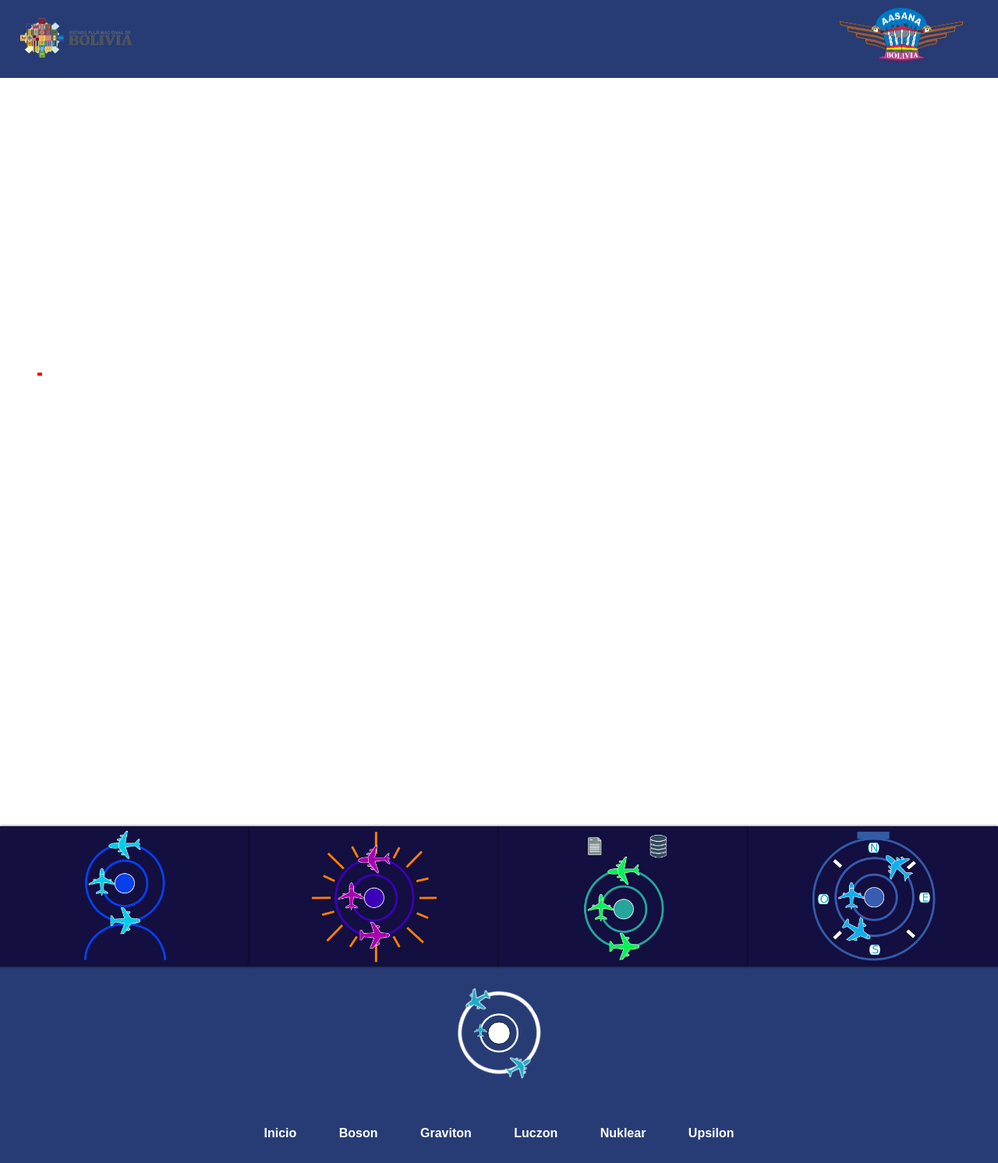
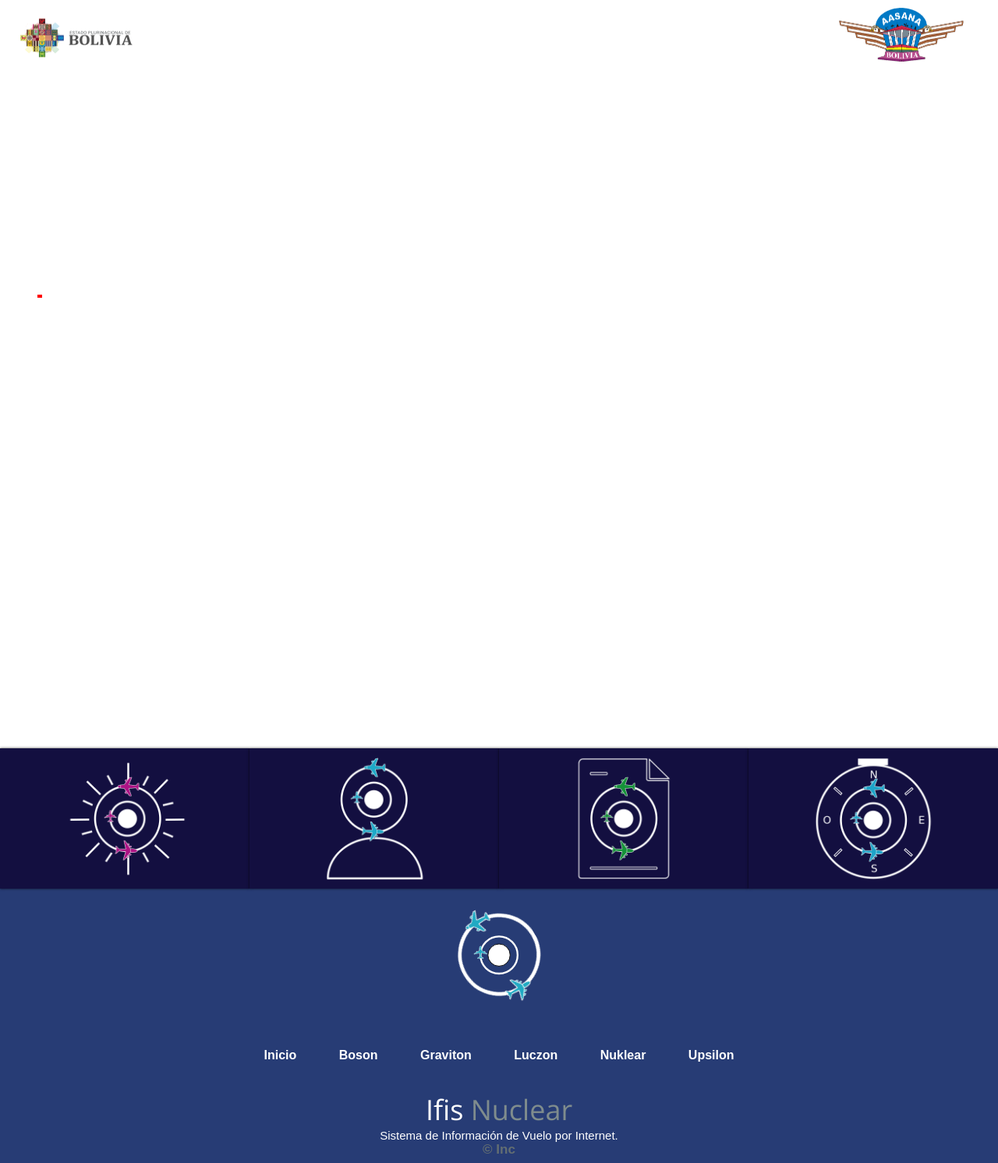
Before and after one commit to caeltarifa/appNuklearIfis, a plain HTML site: page index.html in a window 1280 px wide. Shown: the top 1492 px of the page at 78% size. Drawn offline with nearby package versions, Linux system fonts and the light colour scheme; a script that the page names is missing.

Commit message:
version_6

```diff
--- a/css/estilo.css
+++ b/css/estilo.css
@@ -15,11 +15,11 @@
 }
 .loader__page .loader .inicial__uno{
   width: 135px;
-  -webkit-animation: animacion_inicial_uno 3s infinite linear;
+  -webkit-animation: animacion_inicial_uno 2s infinite linear;
 }
 .loader__page .loader .inicial__dos{
   width: 250px;
-  -webkit-animation: animacion_inicial_dos 8s infinite linear;
+  -webkit-animation: animacion_inicial_dos 2s infinite linear;
   z-index: 20;
 }
 .loader__page .loader .inicial__tres{
@@ -44,12 +44,12 @@
 }
 .loader__page .loader .loader__parpadeo{
 	animation-name: parpadeo;
-	animation-duration: 10s;
+	animation-duration: 20s;
 	animation-timing-function: linear;
 	animation-iteration-count: infinite;
 
 	-webkit-animation-name:parpadeo;
-	-webkit-animation-duration: 10s;
+	-webkit-animation-duration: 20s;
 	-webkit-animation-timing-function: linear;
 	-webkit-animation-iteration-count: infinite;
 }
@@ -90,7 +90,8 @@
 header{
   width: 100%;
   overflow: hidden;
-  background: #273c75;
+  background: transparent;
+  position: fixed;
 }
 .wrapper{
   width: 95%;
--- a/index.html
+++ b/index.html
@@ -35,7 +35,7 @@
 			<div class="contenedor-imagenes">
 
 				<div class="imagen">
-					<img src="img/galeria/imagen4.png" alt="imagen_2">
+					<img src="img/galeria/logo__1.png" alt="imagen_2">
 					<div class="overlay">
 						<h2>App Boson</h2>
 						<p>Sistema de informacion en la gestion de recursos humanos.</p>
@@ -43,7 +43,7 @@
 				</div>
 
 				<div class="imagen">
-					<img src="img/galeria/imagen3.png" alt="imagen_3">
+					<img src="img/galeria/logo__2.png" alt="imagen_3">
 					<div class="overlay">
 						<h2>App Graviton</h2>
 						<p>Sistema distribuido de monitoreo meteorologico aeronautico.</p>
@@ -51,7 +51,7 @@
 				</div>
 
 				<div class="imagen">
-					<img src="img/galeria/imagen5.png" alt="imagen_4">
+					<img src="img/galeria/logo__3.png" alt="imagen_4">
 					<div class="overlay">
 						<h2>App Luczon</h2>
 						<p>Sistema distribuido de plan de vuelo presentado.</p>
@@ -59,7 +59,7 @@
 				</div>
 
 				<div class="imagen">
-					<img src="img/galeria/imagen6.png" alt="imagen_5">
+					<img src="img/galeria/logo__4.png" alt="imagen_5">
 					<div class="overlay">
 						<h2>App Upsilon</h2>
 						<p>Sistema distribuido de gestion de informacion aeronautica.</p>
```
Also changed, not shown: img/galeria/logo__1.png (added), img/galeria/logo__2.png (added), img/galeria/logo__3.png (added), img/galeria/logo__4.png (added).
